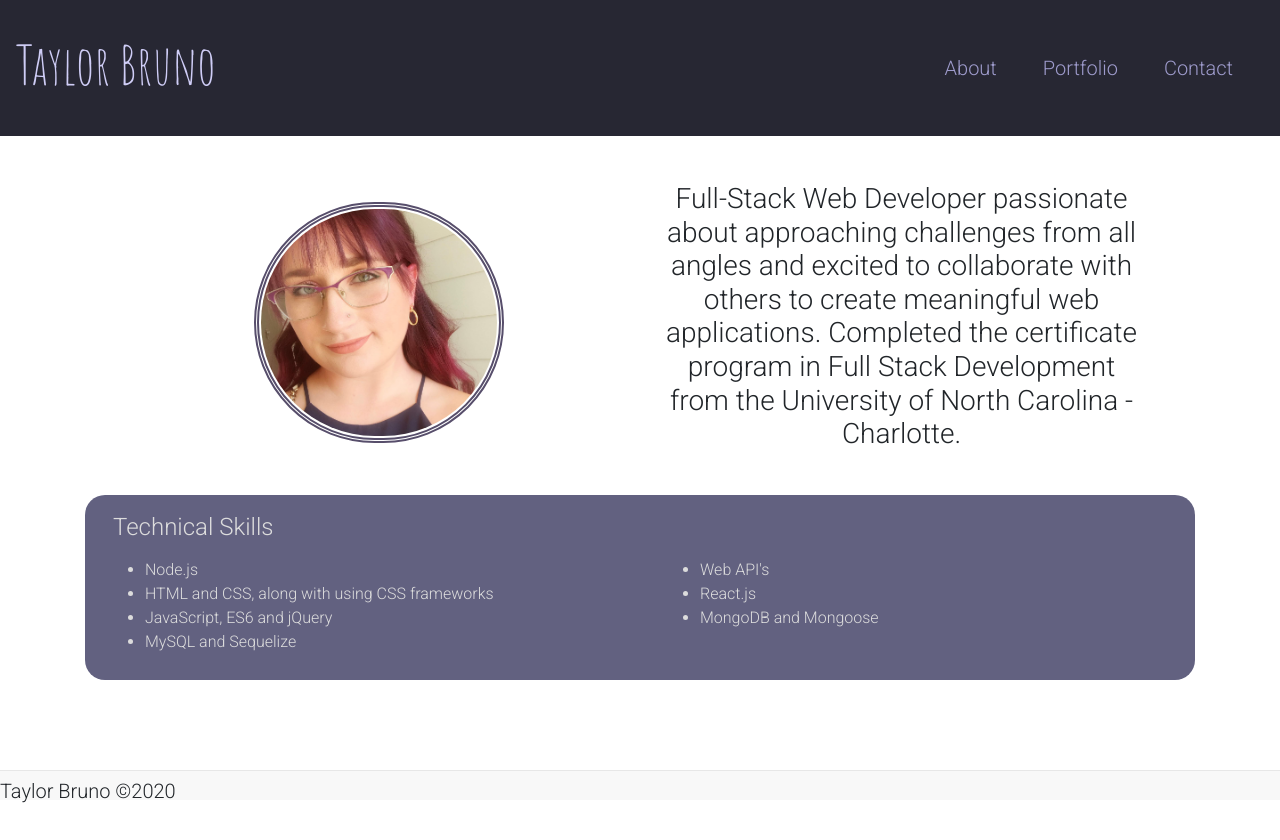
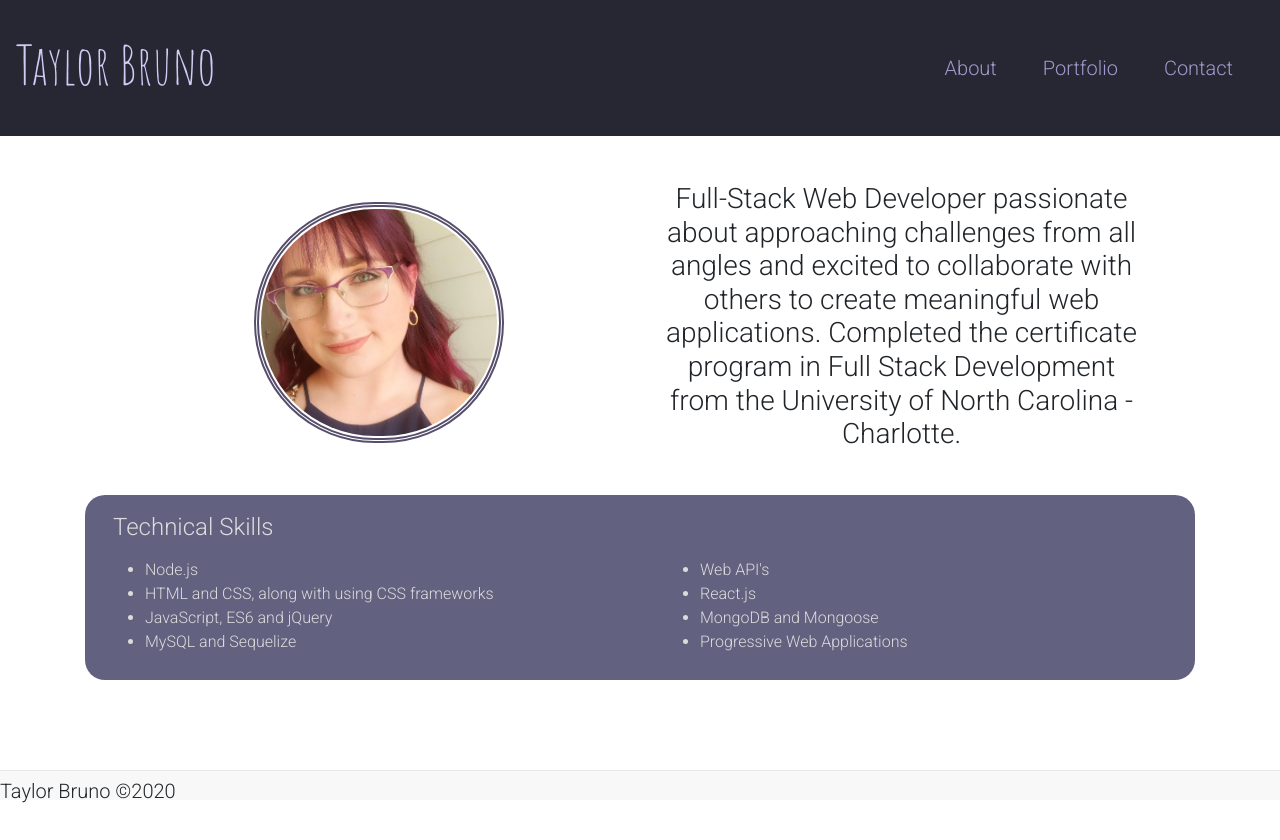
Before and after one commit to taylormbruno/Personal-Portfolio, a React (Create React App) app: page / in a window 1280 px wide. Built offline with nearby package versions, Linux system fonts and the light colour scheme; the HTML template or start-up script is replaced by a standard one.

Commit message:
updated skills

```diff
--- a/src/pages/About.js
+++ b/src/pages/About.js
@@ -30,6 +30,7 @@ function About() {
                             <li>Web API's</li>
                             <li>React.js</li>
                             <li>MongoDB and Mongoose</li>
+                            <li>Progressive Web Applications</li>
                         </ul>
                     </div>
                 </div>
```
